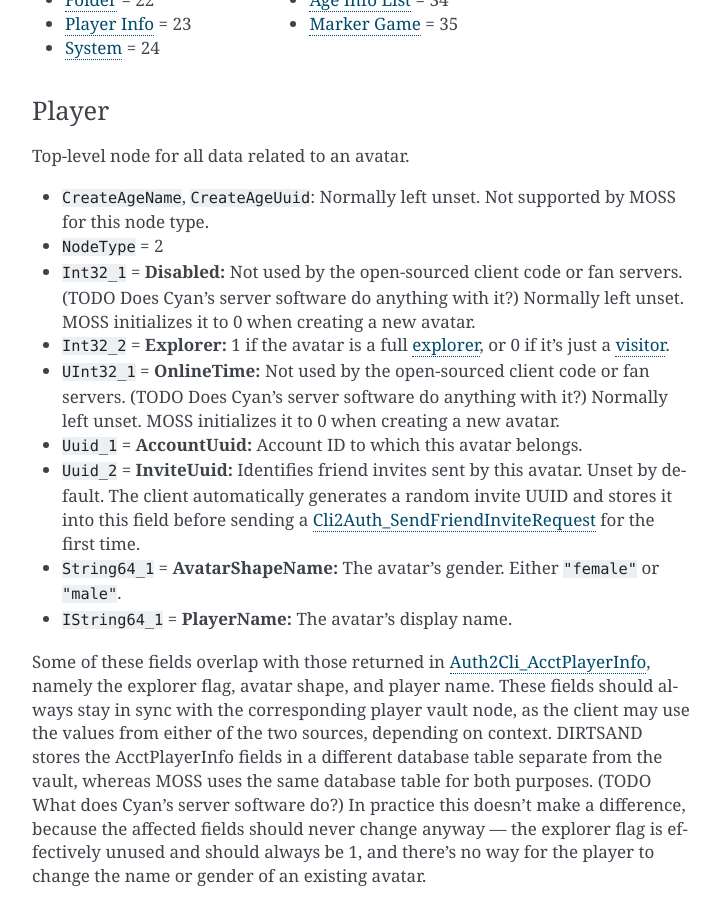
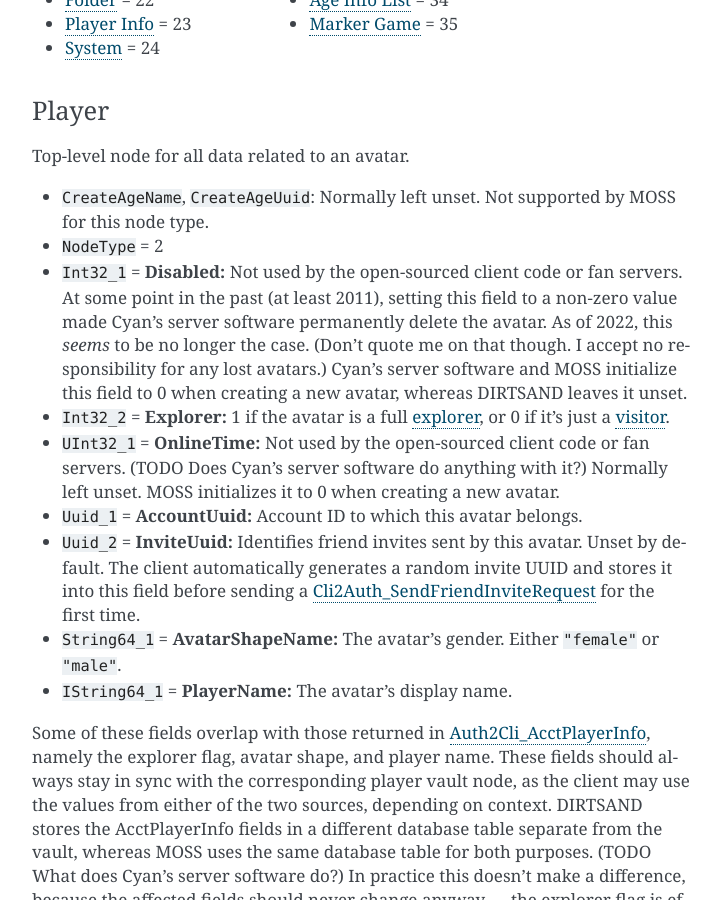
Before and after one commit to dgelessus/NAGUS, a Sphinx documentation site: the page built from docs/uru/vault.rst, in a window 1280 px wide and 900 px high, scrolled down 3721 px. Shown: the whole window, without its empty margins (388-1109 px from the left). Built offline with Sphinx 7.4.7, drawn with Linux system fonts in a browser that asks for light colours.

Commit message:
Document former bad effects of setting Int32_1/Disabled on a Player node

```diff
--- a/docs/uru/vault.rst
+++ b/docs/uru/vault.rst
@@ -246,9 +246,14 @@ Top-level node for all data related to an avatar.
   Not supported by MOSS for this node type.
 * ``NodeType`` = 2
 * ``Int32_1`` = **Disabled:** Not used by the open-sourced client code or fan servers.
-  (TODO Does Cyan's server software do anything with it?)
-  Normally left unset.
-  MOSS initializes it to 0 when creating a new avatar.
+  At some point in the past (at least 2011),
+  setting this field to a non-zero value made Cyan's server software permanently delete the avatar.
+  As of 2022,
+  this *seems* to be no longer the case.
+  (Don't quote me on that though.
+  I accept no responsibility for any lost avatars.)
+  Cyan's server software and MOSS initialize this field to 0 when creating a new avatar,
+  whereas DIRTSAND leaves it unset.
 * ``Int32_2`` = **Explorer:**
   1 if the avatar is a full :ref:`explorer <explorer>`,
   or 0 if it's just a :ref:`visitor <visitor>`.
```
